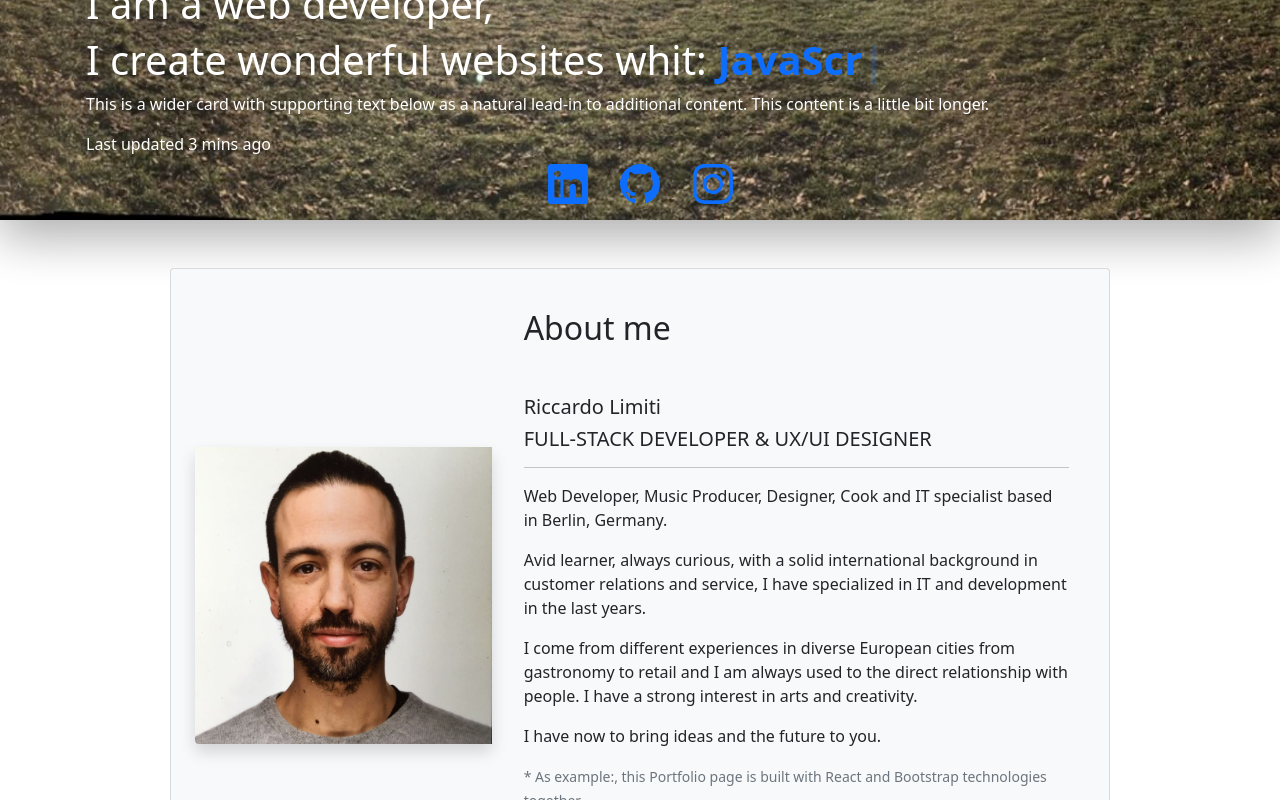
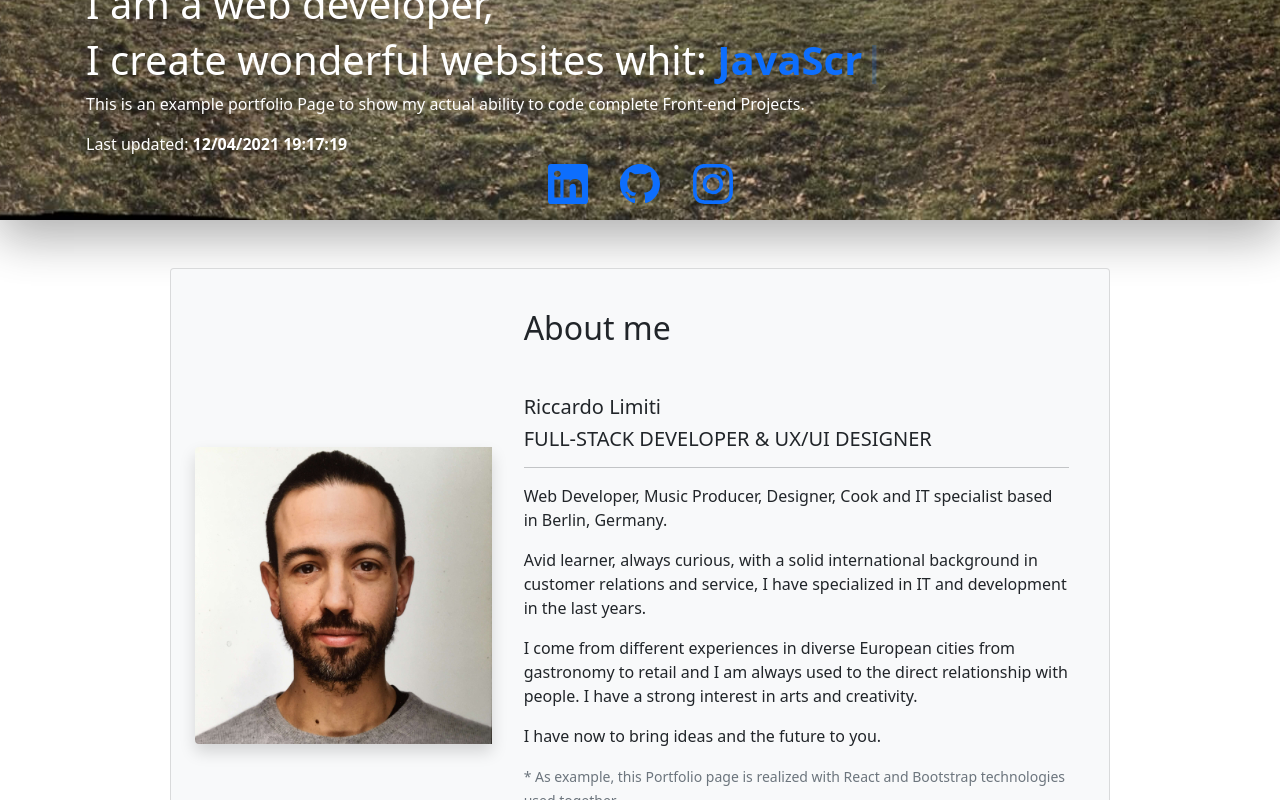
Before and after one commit to Razzokk8/REACT-PF-Example, a React (Create React App) app: page / in a window 1280 px wide. Shown: the part 480-1280 px from the top of the page. Built offline with nearby package versions, Linux system fonts and the light colour scheme.

Commit message:
finalV.01

```diff
--- a/src/components/About.jsx
+++ b/src/components/About.jsx
@@ -21,12 +21,9 @@ function About() {
         Avid learner, always curious, with a solid international background in customer relations and service, I have specialized in IT and development in the last years.</p>
         <p className="card-text">I come from different experiences in diverse European cities from gastronomy to retail and I am always used to the direct relationship with people.
         I have a strong interest in arts and creativity.</p>
-{/*         <p className="card-text">
-        Fully trained in  <code className='text-primary fw-bold'> HTML5 </code> | <code className='text-primary fw-bold'> JavaScript </code> | <code className='text-primary fw-bold'> Css </code> | <code className='text-primary fw-bold'> React JS </code> | <code className='text-primary fw-bold'> Node JS </code> | <code className='text-primary fw-bold'> Express </code> | <code className='text-primary fw-bold'> MongoDB </code> .
-        Open to work remote.</p> */}
         <p className="card-text">
         I have now to bring ideas and the future to you.</p>
-        <p className="card-text"><small className="text-muted">* As example:, this Portfolio page is built with React and Bootstrap technologies together.</small></p>
+        <p className="card-text"><small className="text-muted">* As example, this Portfolio page is realized with React and Bootstrap technologies used together.</small></p>
       </div>
       <a href='#contact'>
       <button type="button" className="btn btn-outline-primary m-3 ms-4">Hire me!</button>
--- a/src/components/Home.jsx
+++ b/src/components/Home.jsx
@@ -16,13 +16,9 @@ function Home() {
     woolyImages[Math.floor(Math.random() * woolyImages.length)];
     console.log(randomImage);
 
-
-
     return (
         <div className='d-flex justify-content-center'>
         <div className="card text-white border-0 shadow-lg">
-
-        {/* <div style={{ backgroundImage:`url(${ randomImage })`, backgroundSize:"contain" }} className="img-fluid shadow-lg" /> */}
 
         <img src={randomImage} className="img-fluid shadow-lg fondo" alt="welcomeHome" />
 
@@ -38,9 +34,10 @@ function Home() {
 			</span>
 		    </h1>
 	        </section>
-
-        <p className="card-text">This is a wider card with supporting text below as a natural lead-in to additional content. This content is a little bit longer.</p>
-        <p className="card-text">Last updated 3 mins ago</p>
+        <p className="card-text">This is an example portfolio Page to show my actual ability to code complete Front-end Projects.</p>
+        <p className="card-text">Last updated:
+        <span id="last"><b> {document.lastModified} </b></span>
+        </p>
         </div>
         <div className='d-flex justify-content-center mt-2'>
         <div className='d-flex justify-content-evenly' style={{minWidth: "250px", maxWidth: "370px"}}>
@@ -66,9 +63,6 @@ function Home() {
                 </a>
             </div>
         </div>
-
-
-
     </div>
     </div>
 </div>
```
